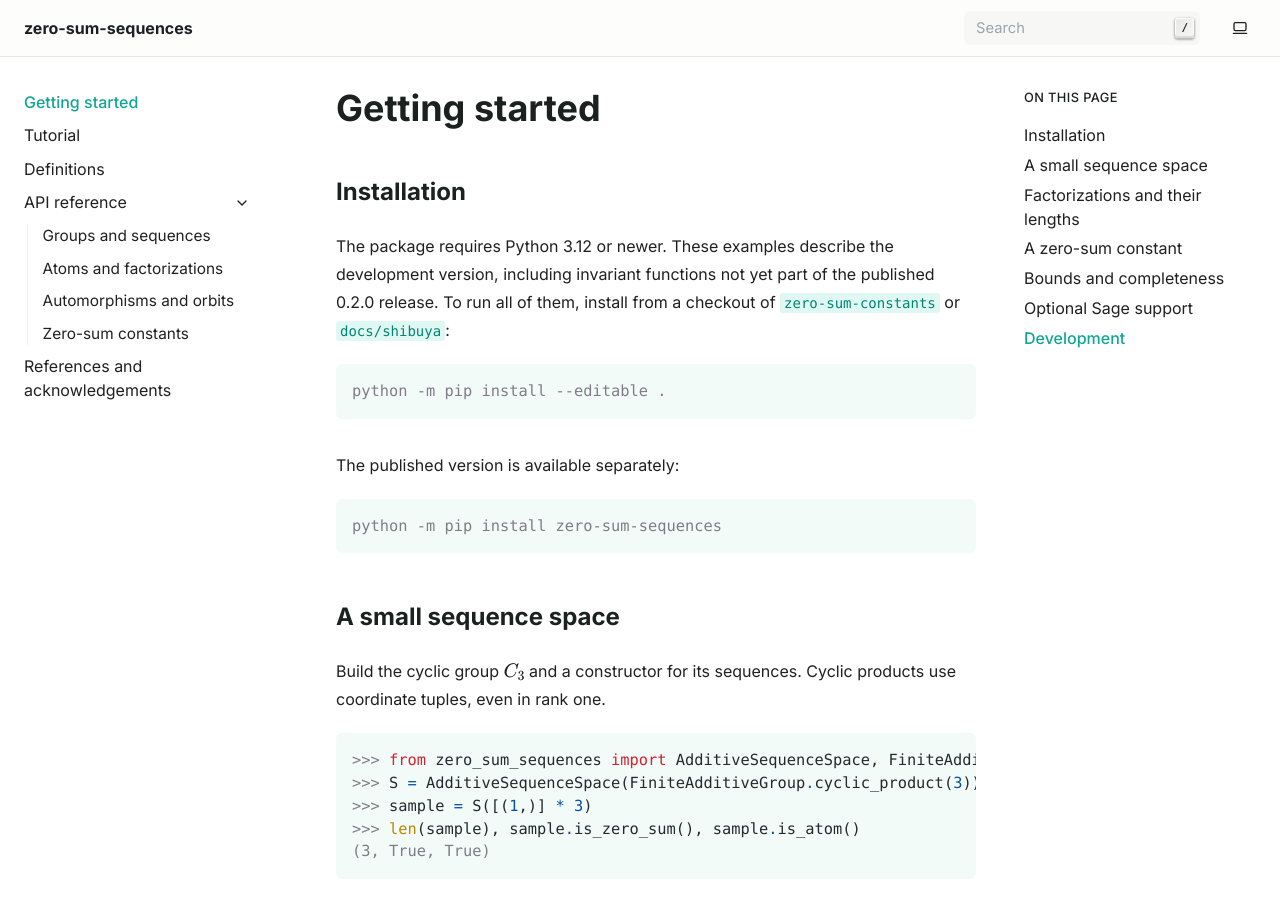
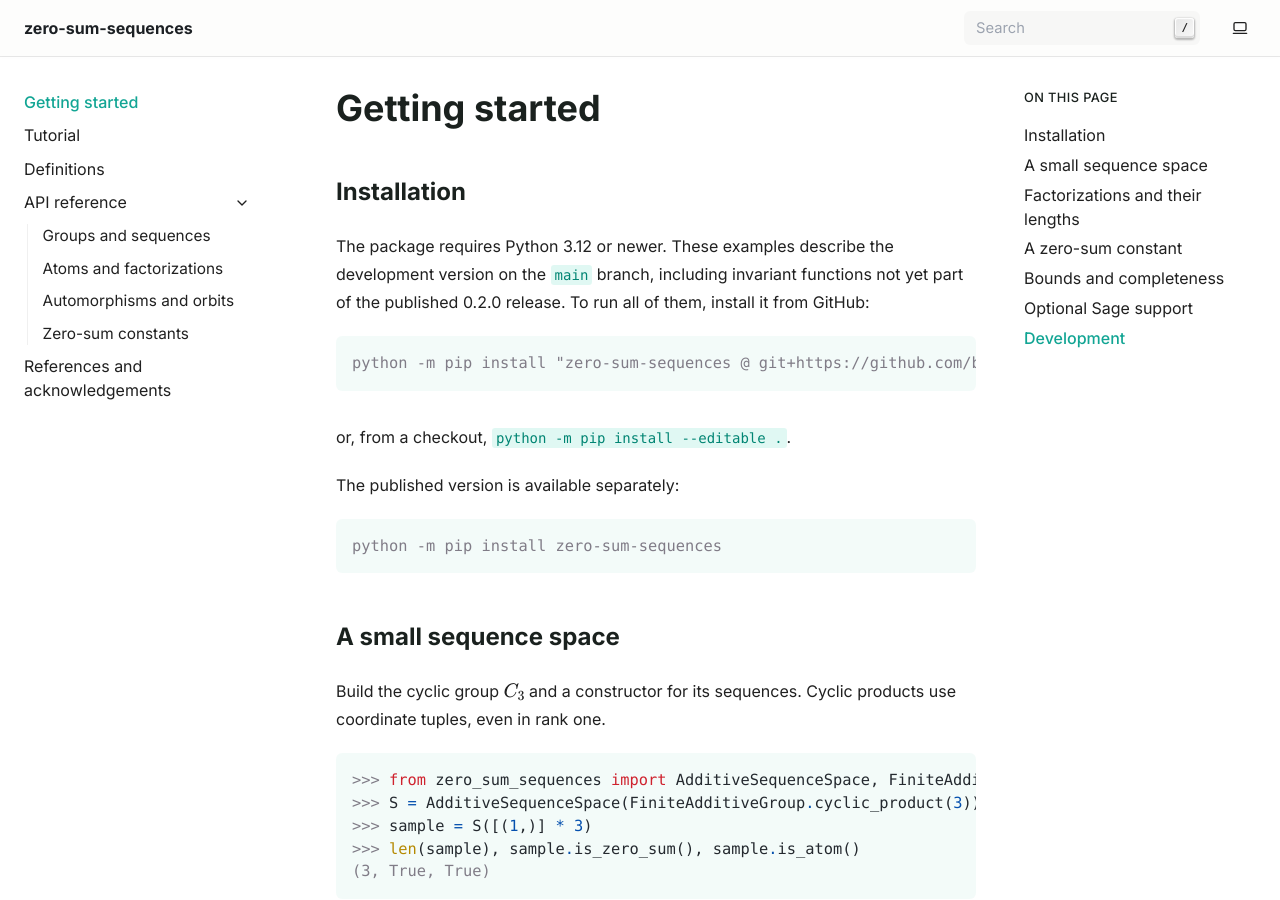
Before and after one commit to behackl/zero-sum-sequences, a Sphinx documentation site: the page built from docs/getting-started.md, in a window 1280 px wide and 900 px high. Built offline with Sphinx 7.4.7, drawn with Linux system fonts in a browser that asks for light colours.

Commit message:
Point to the hosted documentation and refresh post-merge references

````diff
--- a/docs/api/factorizations.rst
+++ b/docs/api/factorizations.rst
@@ -12,11 +12,17 @@
 .. autoclass:: FactorizationSolver
    :members:
 
+.. autoclass:: FactorizationStatistics
+   :members:
+
 .. autoclass:: FactorizationRelation
    :members:
 
 .. autoclass:: FactorizationCache
    :members:
 
+.. autoclass:: FactorizationCacheStatistics
+   :members:
+
 .. autoclass:: AnchoredCanonicalizer
    :members:
--- a/docs/getting-started.md
+++ b/docs/getting-started.md
@@ -3,13 +3,15 @@
 ## Installation
 
 The package requires Python 3.12 or newer. These examples describe the
-development version, including invariant functions not yet part of the
-published 0.2.0 release. To run all of them, install from a checkout of
-`zero-sum-constants` or `docs/shibuya`:
+development version on the `main` branch, including invariant functions not
+yet part of the published 0.2.0 release. To run all of them, install it from
+GitHub:
 
 ```console
-python -m pip install --editable .
+python -m pip install "zero-sum-sequences @ git+https://github.com/behackl/zero-sum-sequences"
 ```
+
+or, from a checkout, `python -m pip install --editable .`.
 
 The published version is available separately:
 
--- a/pyproject.toml
+++ b/pyproject.toml
@@ -18,6 +18,7 @@
 ]
 
 [project.urls]
+Documentation = "https://zero-sum-sequences.readthedocs.io/"
 Repository = "https://github.com/behackl/zero-sum-sequences"
 
 [project.optional-dependencies]
````
Also changed, not shown: README.md (+3 -3 lines), docs/README.md (+4 -3 lines).
